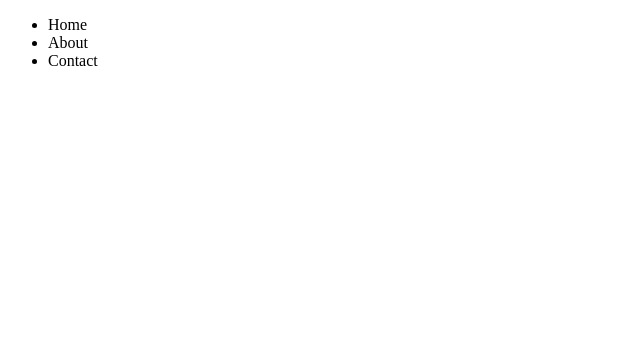
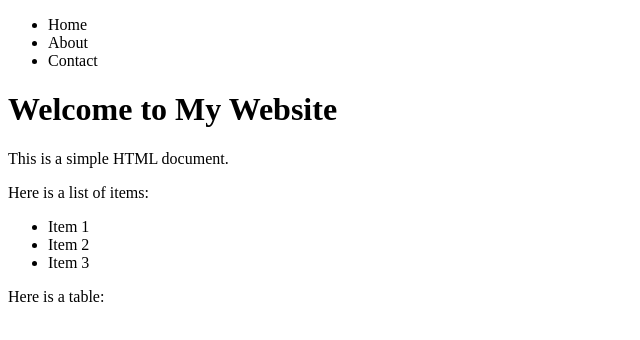
Before and after one commit to johnD-git005/collaboration, a plain HTML site: page index.html in a window 1280 px wide. Shown: the whole page, without its empty margins (0-640 px from the left). Drawn offline with Linux system fonts and the light colour scheme.

Commit message:
Feat: main content completed

```diff
--- a/index.html
+++ b/index.html
@@ -15,5 +15,16 @@
             </ul>
         </nav>
     </header>
+    <main>
+        <h1>Welcome to My Website</h1>
+        <p>This is a simple HTML document.</p>
+        <p>Here is a list of items:</p>
+        <ul>
+            <li>Item 1</li>
+            <li>Item 2</li>
+            <li>Item 3</li>
+        </ul>
+        <p>Here is a table:</p>
+    </main>
 </body>
 </html>
```
